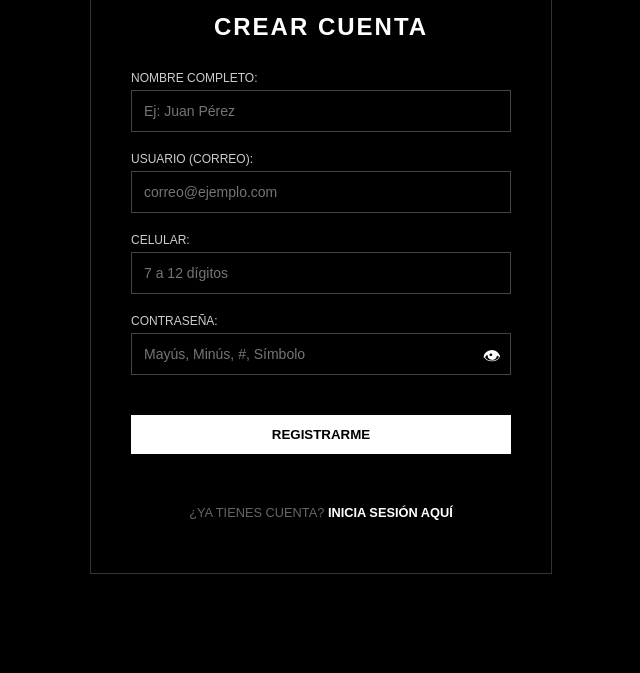
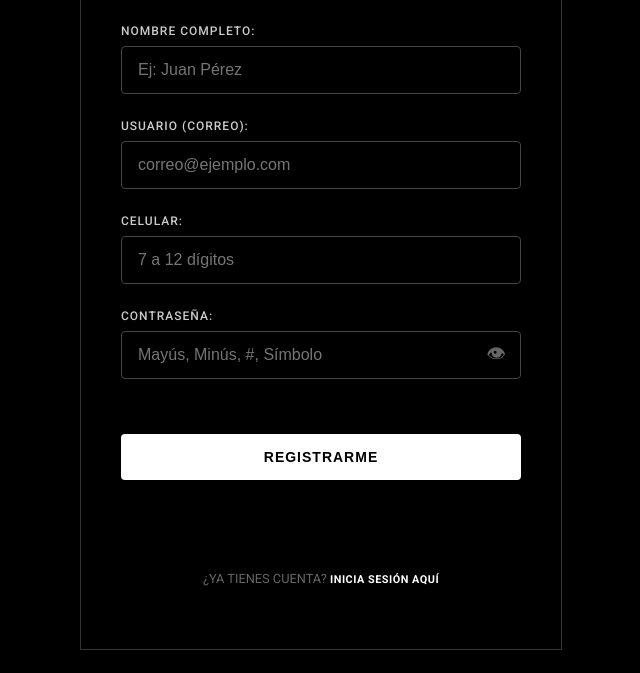
Before and after one commit to AndresG1027/LOGIN, a plain HTML site: page html/registro.html in a window 1280 px wide. Shown: the part 127-800 px from the top of the page, without its empty margins (319-959 px from the left). Drawn offline with Linux system fonts and the light colour scheme.

Commit message:
Update estilos.css

```diff
--- a/css/estilos.css
+++ b/css/estilos.css
@@ -1,171 +1,174 @@
-/* Estilos Generales - Tema Oscuro Simple */
+/* --- ESTILO STARLINK FINAL (Sin Selector de Países) --- */
+
+@import url('https://fonts.googleapis.com/css2?family=Roboto:wght@400;500;700&display=swap');
+
 body {
-    font-family: Arial, sans-serif; /* Fuente básica */
-    background-color: #000000; /* Negro puro */
+    font-family: 'Roboto', 'Segoe UI', sans-serif;
+    /* Negro absoluto */
+    background-color: #000000;
     display: flex;
     justify-content: center;
     align-items: center;
-    height: 100vh; /* Altura completa */
+    min-height: 100vh;
     margin: 0;
-    color: white;
+    color: #ffffff;
+}
+
+/* Animación de entrada de la tarjeta principal */
+@keyframes fadeIn {
+    from { opacity: 0; transform: scale(0.98); }
+    to { opacity: 1; transform: scale(1); }
 }
 
 .contenedor {
-    background-color: #000000;
-    padding: 40px;
-    border: 1px solid #333; /* Borde gris suave */
-    width: 380px;
+    background: #000000;
+    padding: 50px 40px;
+    border: 1px solid #333333; /* Borde sutil característico */
+    border-radius: 0px; /* Bordes rectos */
+    width: 400px;
     text-align: center;
+    position: relative;
+    animation: fadeIn 0.5s cubic-bezier(0.25, 0.46, 0.45, 0.94) both;
 }
 
 h2 {
+    color: #ffffff;
     margin-top: 0;
-    margin-bottom: 30px;
-    letter-spacing: 2px; /* Separación de letras */
+    margin-bottom: 40px;
+    font-weight: 700;
+    text-transform: uppercase;
+    letter-spacing: 2px;
+    font-size: 2rem;
 }
 
-/* Inputs y Etiquetas */
 .grupo-input {
-    margin-bottom: 20px;
+    margin-bottom: 25px;
     text-align: left;
 }
 
 label {
     display: block;
-    margin-bottom: 5px;
-    color: #ccc;
-    font-size: 12px;
+    margin-bottom: 8px;
+    font-weight: 500;
+    color: #cccccc;
+    font-size: 0.75em;
+    text-transform: uppercase;
+    letter-spacing: 1px;
 }
 
-input {
+/* Inputs técnicos */
+input[type="text"],
+input[type="email"],
+input[type="password"],
+input[type="tel"] {
     width: 100%;
-    padding: 12px;
-    box-sizing: border-box; /* Para que el padding no rompa el ancho */
+    padding: 14px 16px;
+    box-sizing: border-box;
     background-color: #000000;
-    border: 1px solid #444;
-    color: white;
-    font-size: 14px;
+    border: 1px solid #444444;
+    border-radius: 4px;
+    font-size: 16px;
+    color: #ffffff;
+    transition: all 0.2s ease;
 }
 
 input:focus {
-    border-color: white; /* Borde blanco al escribir */
+    border-color: #ffffff;
     outline: none;
+    box-shadow: 0 0 0 1px #ffffff; /* Foco blanco nítido */
 }
 
-/* Botón Blanco */
-button {
-    width: 100%;
-    padding: 12px;
-    background-color: white;
-    color: black;
-    border: none;
-    font-weight: bold;
-    cursor: pointer;
-    margin-top: 20px;
+.grupo-input:focus-within label {
+    color: #ffffff;
 }
 
-button:hover {
-    background-color: #ddd; /* Un poco gris al pasar el mouse */
+/* --- OJO --- */
+.input-con-icono {
+    position: relative;
+    width: 100%;
 }
 
-/* Selector de País */
-.fila-celular {
-    display: flex; /* Pone los elementos lado a lado */
-    gap: 10px;
-    position: relative;
-}
-
-.selector-pais-wrapper {
-    width: 140px;
-    position: relative;
-}
-
-.pais-seleccionado {
-    border: 1px solid #444;
-    height: 42px; /* Altura manual para igualar al input */
-    display: flex;
-    align-items: center;
-    justify-content: space-between;
-    padding: 0 10px;
-    cursor: pointer;
-    font-size: 13px;
-}
-
-.info-pais-actual {
-    display: flex;
-    align-items: center;
-}
-
-.flag-img {
-    width: 20px;
-    height: 14px;
-    margin-right: 8px;
-    border: 1px solid #333;
-}
-
-/* Lista desplegable */
-.lista-dropdown {
-    display: none; /* Oculto por defecto */
-    position: absolute;
-    top: 45px;
-    left: 0;
-    width: 200px;
-    background-color: #000000;
-    border: 1px solid #444;
-    z-index: 10;
-}
-
-ul {
-    list-style: none; /* Quita los puntos de la lista */
-    padding: 0;
-    margin: 0;
-    max-height: 150px;
-    overflow-y: auto; /* Barra de desplazamiento si es muy largo */
-}
-
-.item-pais {
-    padding: 10px;
-    border-bottom: 1px solid #222;
-    cursor: pointer;
-    display: flex;
-    align-items: center;
-}
-
-.item-pais:hover {
-    background-color: #222;
-}
-
-/* Ojo de contraseña */
-.input-con-icono {
-    position: relative;
+.input-con-icono input {
+    padding-right: 45px;
 }
 
 .icono-ojo {
     position: absolute;
-    right: 10px;
-    top: 10px;
+    right: 15px;
+    top: 50%;
+    transform: translateY(-50%);
     cursor: pointer;
-    font-size: 18px;
+    display: flex;
+    align-items: center;
+    color: #666;
+    transition: color 0.2s;
+    font-size: 1.2rem;
 }
 
-/* Mensajes */
-.mensaje {
-    margin-top: 20px;
-    font-size: 13px;
-    font-weight: bold;
+.icono-ojo:hover {
+    color: #ffffff;
 }
 
-.texto-error {
-    color: #ff4444;
-    font-size: 12px;
+/* --- BOTÓN BLANCO PURO --- */
+button {
+    width: 100%;
+    padding: 15px;
+    background-color: #ffffff;
+    color: #000000;
+    border: none;
+    border-radius: 4px;
+    cursor: pointer;
+    font-size: 14px;
+    font-weight: 700;
+    text-transform: uppercase;
+    letter-spacing: 1px;
+    margin-top: 30px;
+    transition: background-color 0.2s, transform 0.1s;
+}
+
+button:hover {
+    background-color: #e6e6e6;
+}
+
+button:active {
+    transform: scale(0.98);
+}
+
+/* --- MENSAJES --- */
+.mensaje {
+    margin-top: 25px;
+    font-size: 0.85em;
+    padding: 10px 0;
+    text-align: left;
+    border-radius: 0;
+    border-bottom: 1px solid transparent;
+}
+
+.exito {
+    color: #00ff00;
+    border-bottom-color: #00ff00;
+}
+
+.error {
+    color: #ff3333;
+    border-bottom-color: #ff3333;
 }
 
 a {
     color: #888;
     text-decoration: none;
+    font-size: 0.85em;
+    text-transform: uppercase;
+    letter-spacing: 0.5px;
+    transition: color 0.2s;
 }
 
 a:hover {
-    color: white;
+    color: #ffffff;
     text-decoration: underline;
 }
+
+#enlace-recuperar {
+    text-align: center;
+    margin-top: 20px;
+    }
```
